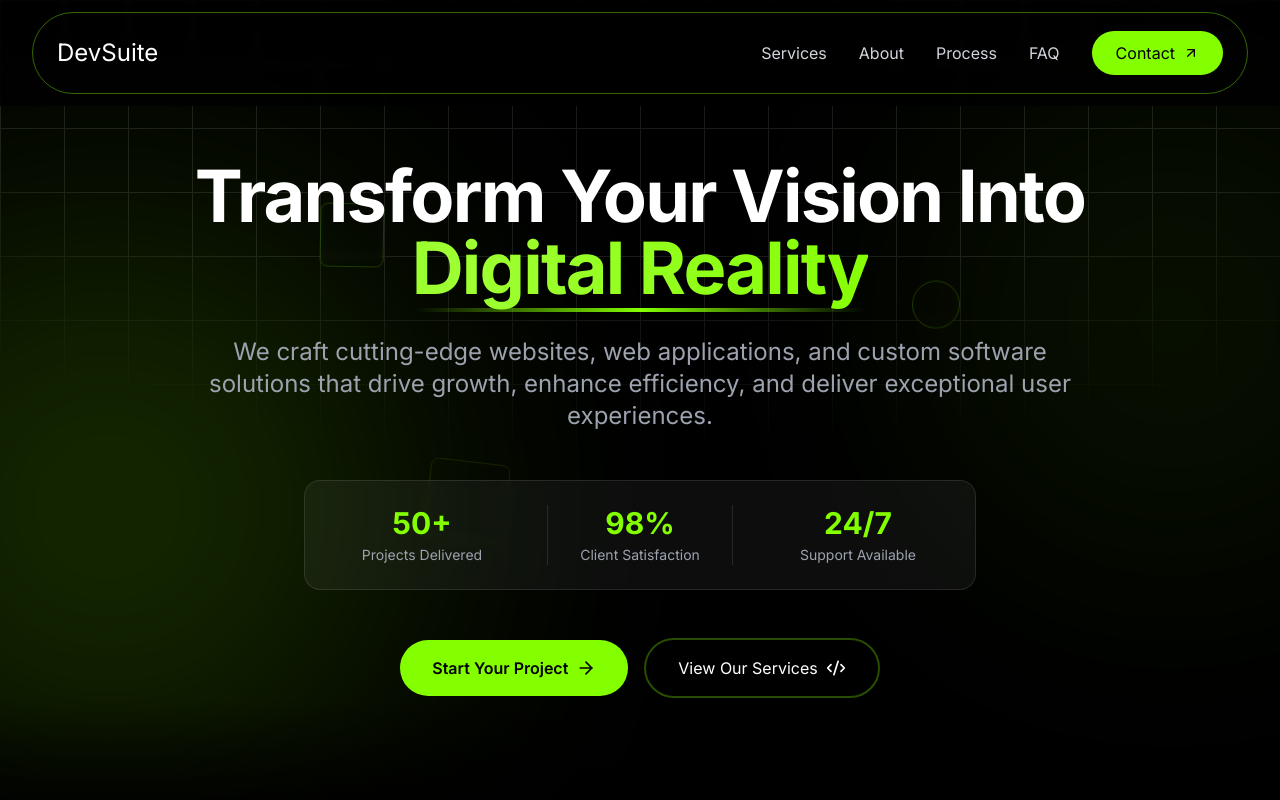
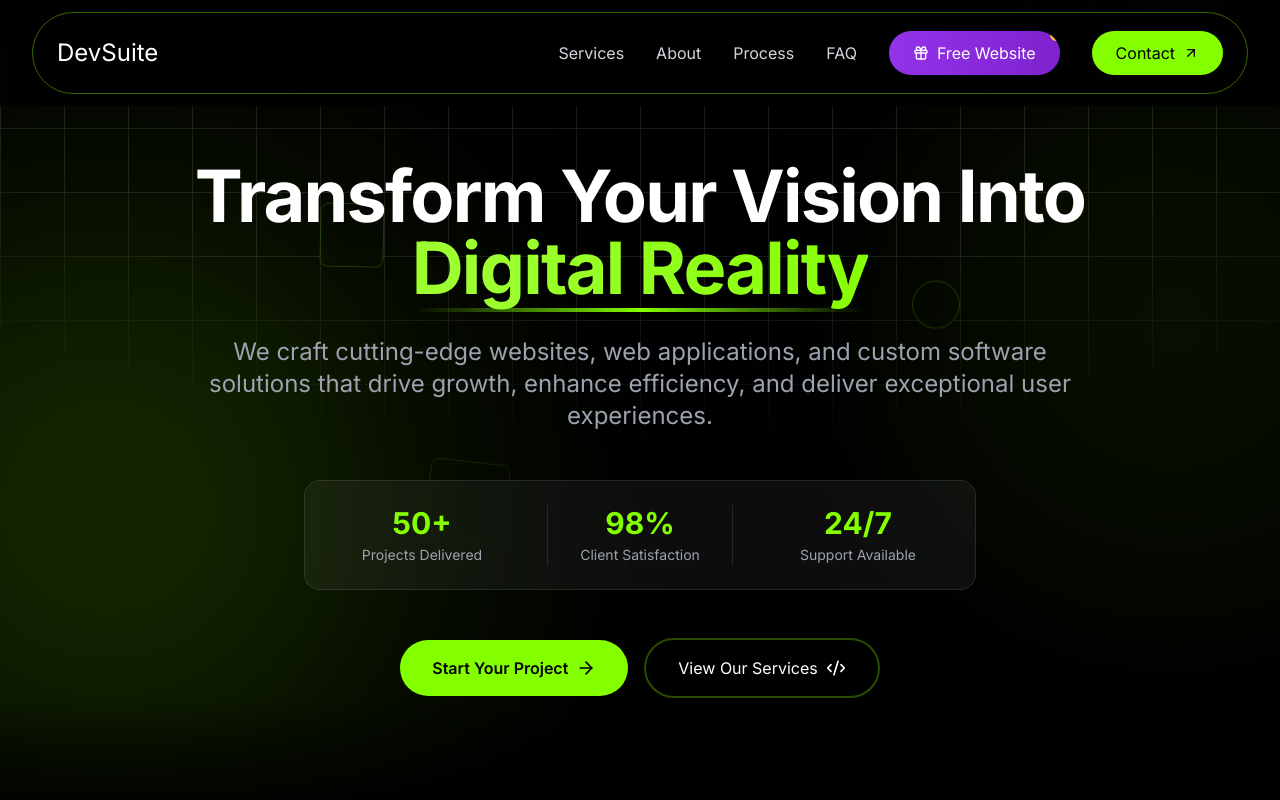
Before and after one commit to khatayondev/devsuite.dev, a Next.js app: page / in a window 1280 px wide. Shown: the top 800 px of the page. Built offline with nearby package versions, Linux system fonts and the light colour scheme; a web font is replaced by a local one.

Commit message:
Restore Free Website link in Navigation

```diff
--- a/app/components/Navigation.tsx
+++ b/app/components/Navigation.tsx
@@ -2,7 +2,7 @@
 
 import { useState, useEffect } from 'react';
 import { usePathname, useRouter } from 'next/navigation';
-import { Menu, X, ArrowUpRight } from 'lucide-react';
+import { Menu, X, ArrowUpRight, Gift } from 'lucide-react';
 import { motion, AnimatePresence } from 'framer-motion';
 import Link from 'next/link';
 
@@ -87,6 +87,24 @@ export function Navigation() {
                   {link.name}
                 </motion.button>
               ))}
+              <Link href="/free-websites">
+                <motion.button
+                  initial={{ opacity: 0, scale: 0.8 }}
+                  animate={{ opacity: 1, scale: 1 }}
+                  transition={{ duration: 0.4, delay: 0.5 }}
+                  whileHover={{ scale: 1.05 }}
+                  whileTap={{ scale: 0.95 }}
+                  className="relative bg-gradient-to-r from-purple-600 to-purple-700 text-white px-6 py-2.5 rounded-full hover:from-purple-500 hover:to-purple-600 transition-all hover:shadow-lg hover:shadow-purple-500/30 flex items-center gap-2 overflow-hidden"
+                >
+                  <Gift size={16} className="animate-pulse" />
+                  <span className="relative z-10">Free Website</span>
+                  <motion.div
+                    className="absolute top-0 right-0 w-2 h-2 bg-yellow-400 rounded-full"
+                    animate={{ scale: [1, 1.5, 1] }}
+                    transition={{ duration: 2, repeat: Infinity }}
+                  />
+                </motion.button>
+              </Link>
 
               <motion.button
                 initial={{ opacity: 0, scale: 0.8 }}
@@ -154,6 +172,19 @@ export function Navigation() {
                   {link.name}
                 </motion.button>
               ))}
+              <Link href="/free-websites" className="block w-full">
+                <motion.button
+                  variants={{
+                    hidden: { opacity: 0, x: -20 },
+                    visible: { opacity: 1, x: 0 },
+                  }}
+                  whileTap={{ scale: 0.95 }}
+                  className="w-full bg-gradient-to-r from-purple-600 to-purple-700 text-white px-6 py-3 rounded-full hover:from-purple-500 hover:to-purple-600 transition-all flex items-center justify-center gap-2"
+                >
+                  <Gift size={16} />
+                  Free Website
+                </motion.button>
+              </Link>
 
               <motion.button
                 variants={{
```
